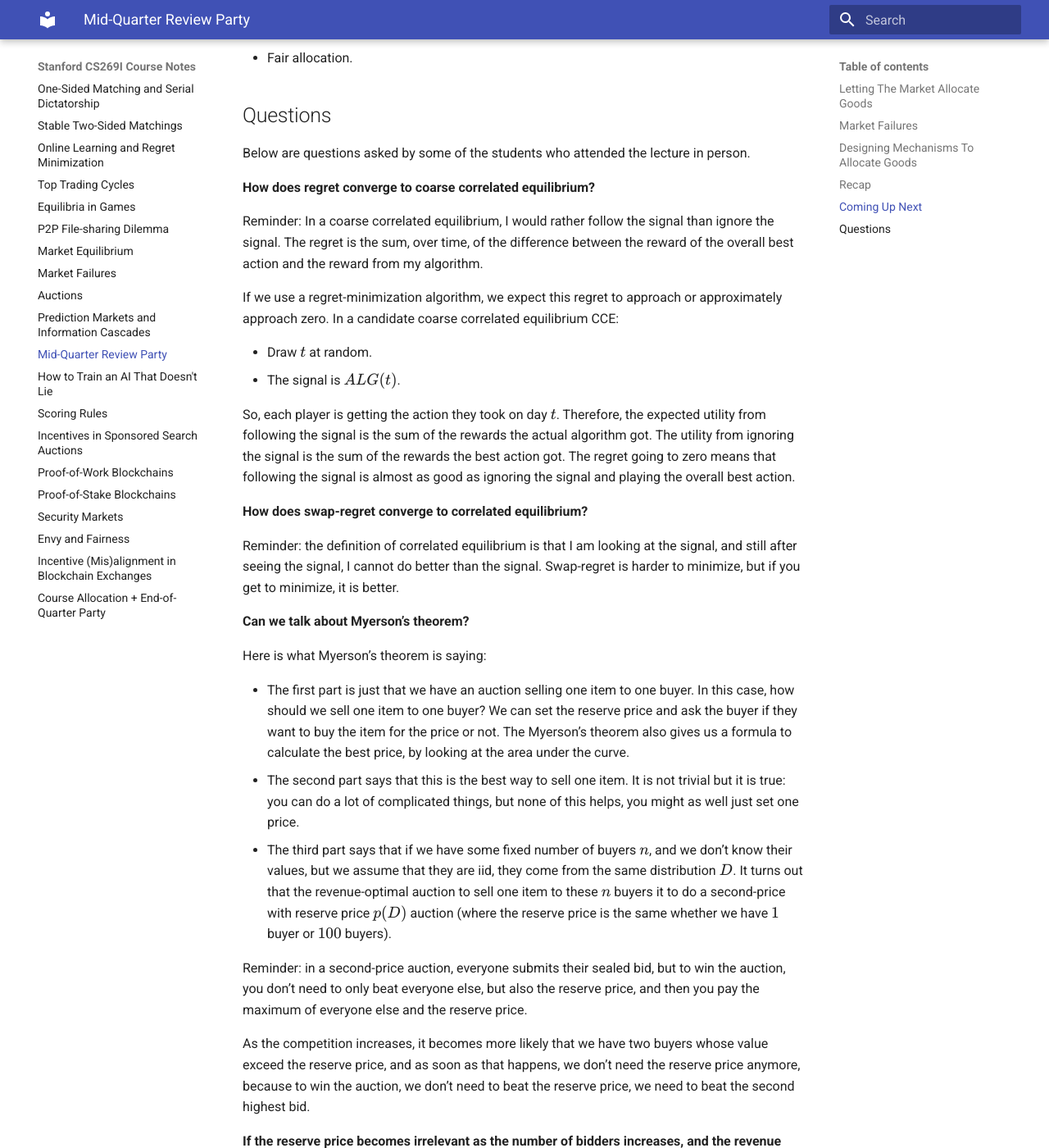
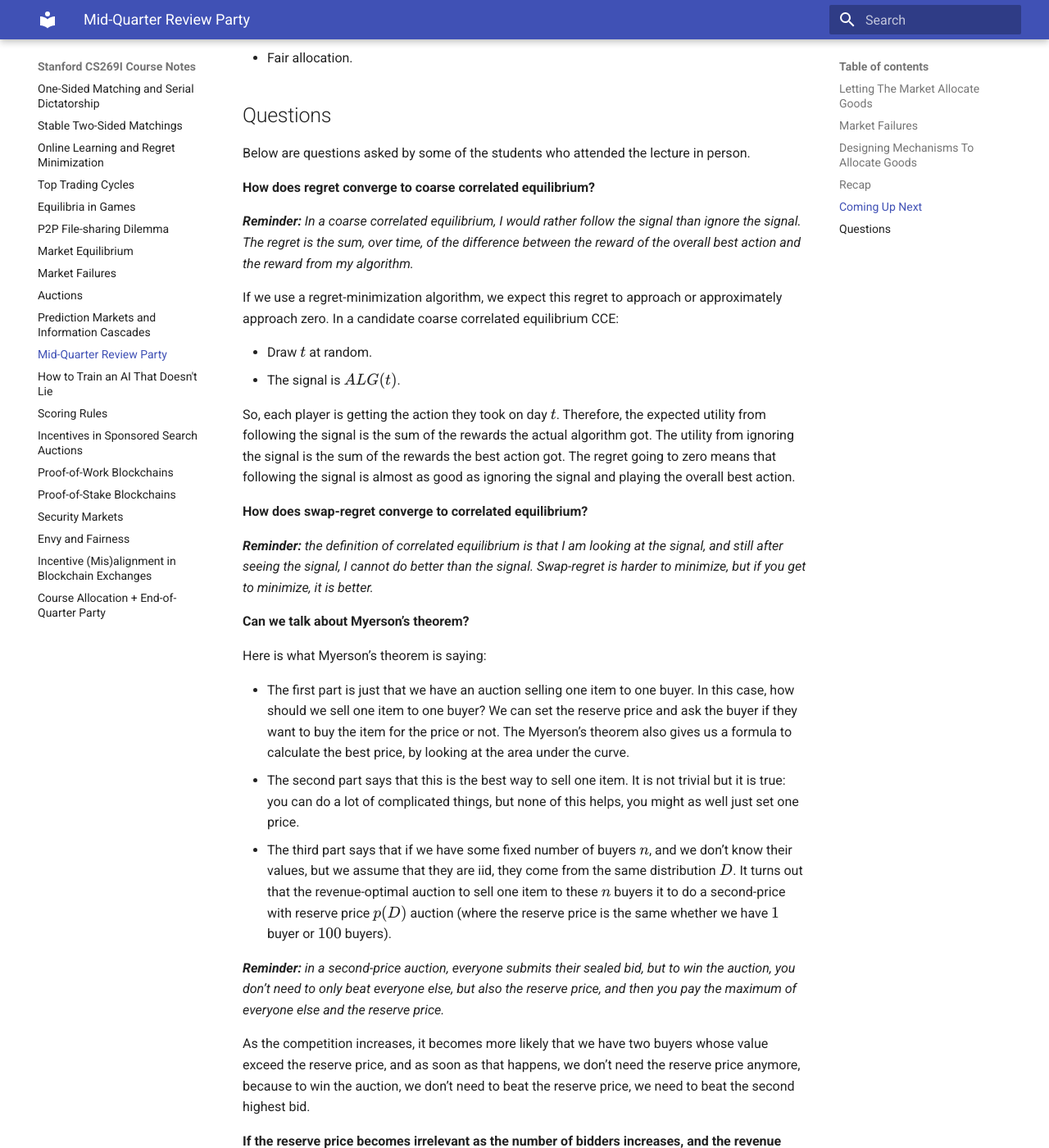
Before and after one commit to thibaudclement/cs269i, an MkDocs documentation site: the page built from docs/lecture-9.5.md, in a window 1280 px wide and 1400 px high, scrolled down 14209 px. Shown: the whole window at 82% size. Built offline with MkDocs 1.6.1 and Material for MkDocs 9.7.7, drawn with Linux system fonts in a browser that asks for light colours; part of the change alters nothing that is shown.

```diff
--- a/docs/lecture-9.5.md
+++ b/docs/lecture-9.5.md
@@ -495,7 +495,7 @@ Below are questions asked by some of the students who attended the lecture in pe
 
 **How does regret converge to coarse correlated equilibrium?**
 
-Reminder: In a coarse correlated equilibrium, I would rather follow the signal than ignore the signal. The regret is the sum, over time, of the difference between the reward of the overall best action and the reward from my algorithm.
+_**Reminder:** In a coarse correlated equilibrium, I would rather follow the signal than ignore the signal. The regret is the sum, over time, of the difference between the reward of the overall best action and the reward from my algorithm._
 
 If we use a regret-minimization algorithm, we expect this regret to approach or approximately approach zero.
 In a candidate coarse correlated equilibrium CCE:
@@ -507,7 +507,7 @@ So, each player is getting the action they took on day \(t\). Therefore, the exp
 
 **How does swap-regret converge to correlated equilibrium?**
 
-Reminder: the definition of correlated equilibrium is that I am looking at the signal, and still after seeing the signal, I cannot do better than the signal. Swap-regret is harder to minimize, but if you get to minimize, it is better.
+_**Reminder:** the definition of correlated equilibrium is that I am looking at the signal, and still after seeing the signal, I cannot do better than the signal. Swap-regret is harder to minimize, but if you get to minimize, it is better._
 
 **Can we talk about Myerson’s theorem?**
 
@@ -517,7 +517,7 @@ Here is what Myerson’s theorem is saying:
 - The second part says that this is the best way to sell one item. It is not trivial but it is true: you can do a lot of complicated things, but none of this helps, you might as well just set one price.
 - The third part says that if we have some fixed number of buyers \(n\), and we don’t know their values, but we assume that they are iid, they come from the same distribution \(D\). It turns out that the revenue-optimal auction to sell one item to these \(n\) buyers it to do a second-price with reserve price \(p(D)\) auction (where the reserve price is the same whether we have \(1\) buyer or \(100\) buyers).
 
-Reminder: in a second-price auction, everyone submits their sealed bid, but to win the auction, you don’t need to only beat everyone else, but also the reserve price, and then you pay the maximum of everyone else and the reserve price.
+_**Reminder:** in a second-price auction, everyone submits their sealed bid, but to win the auction, you don’t need to only beat everyone else, but also the reserve price, and then you pay the maximum of everyone else and the reserve price._
 
 As the competition increases, it becomes more likely that we have two buyers whose value exceed the reserve price, and as soon as that happens, we don’t need the reserve price anymore, because to win the auction, we don’t need to beat the reserve price, we need to beat the second highest bid.
 
```
